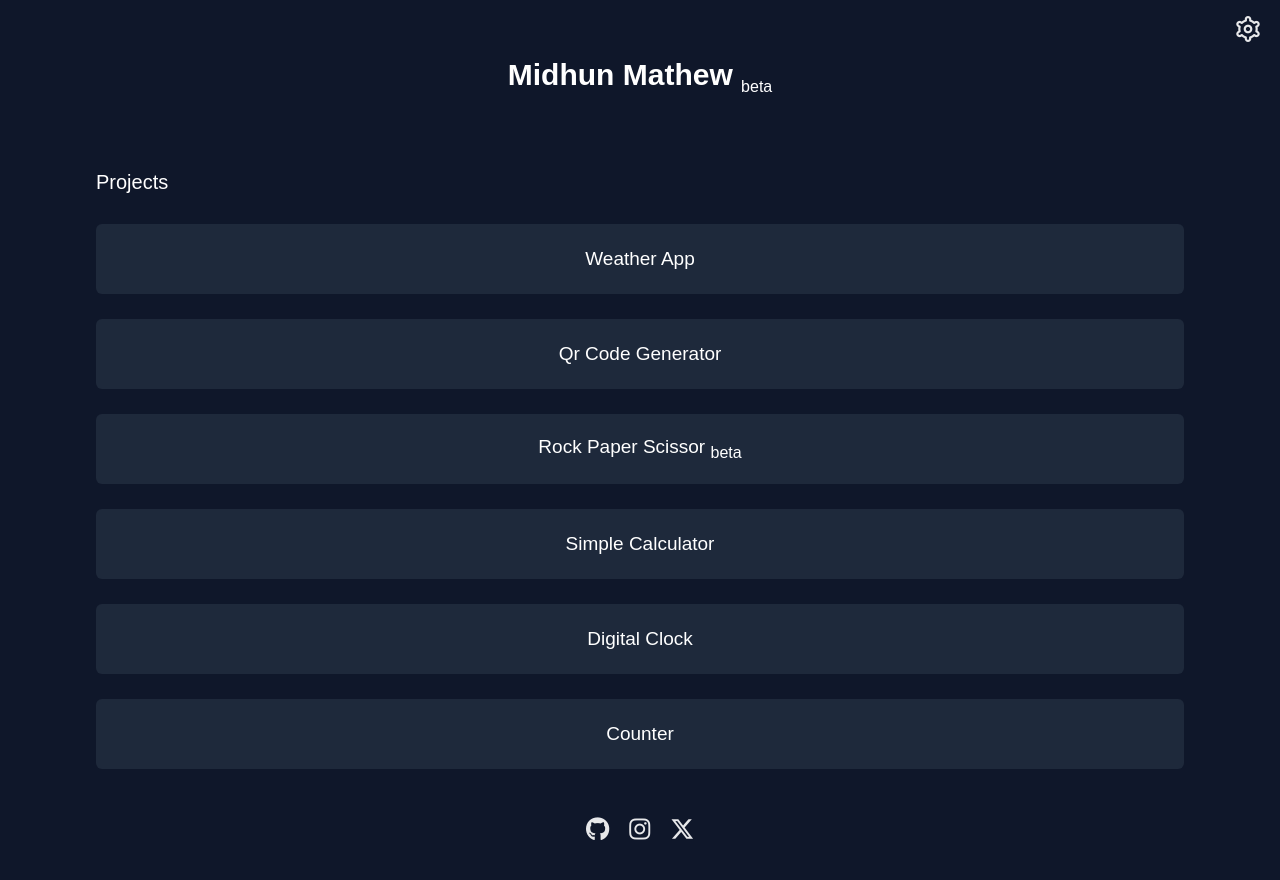
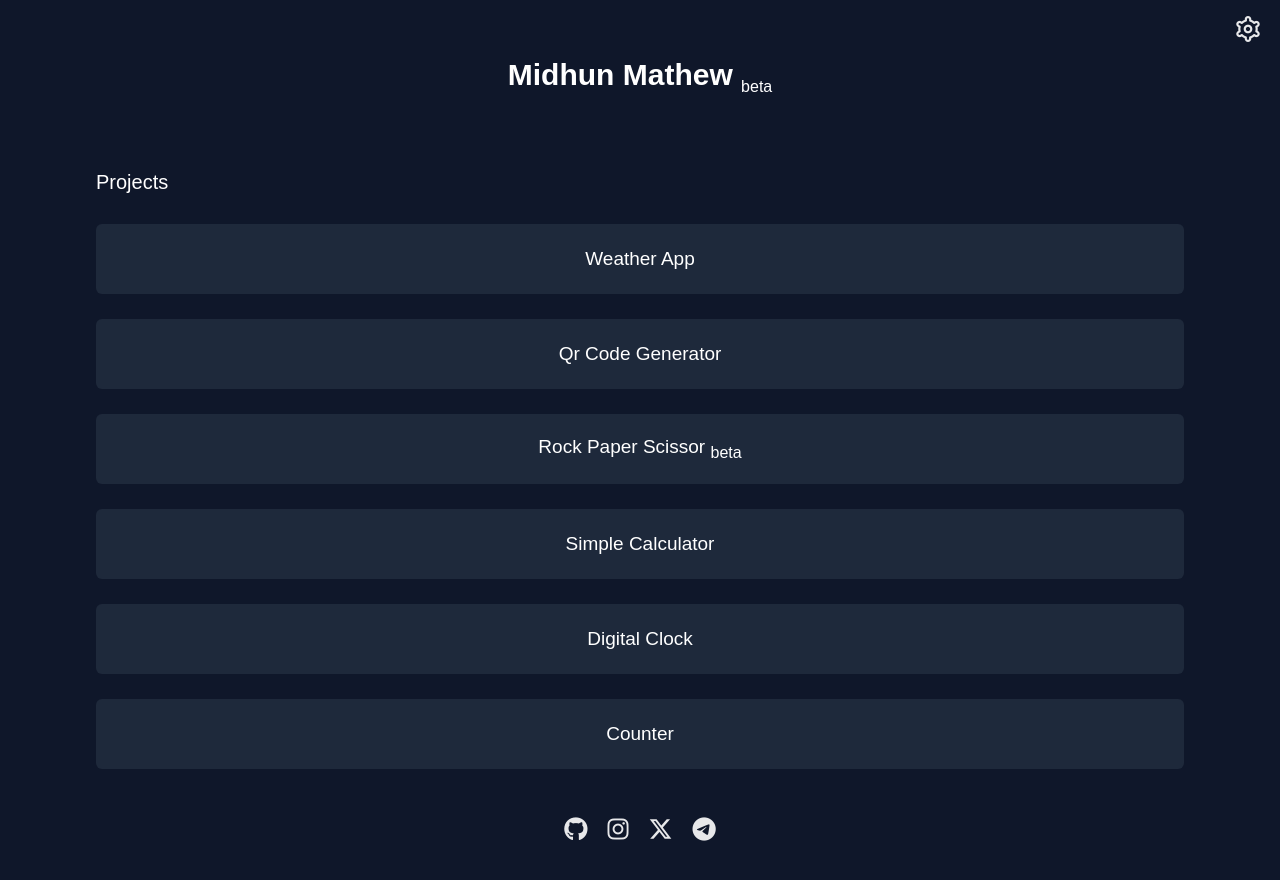
Before and after one commit to Midhun777/midhun777.github.io, a plain HTML site: page index.html in a window 1280 px wide. Drawn offline with nearby package versions, Linux system fonts and the light colour scheme; a web font is replaced by a local one.

Commit message:
update index.html

```diff
--- a/index.html
+++ b/index.html
@@ -122,6 +122,9 @@
 		<a href="https://x.com/MidhunMathew770?t=HDeW2UH-KQBZ6hb7pTktHw&s=09">
 			<i class="fa-brands fa-x-twitter"></i>
 		</a>
+		<a href="https://t.me/midmat4828">
+			<i class="fa-brands fa-telegram"></i>
+		</a>
 	</footer>
 
 	<script src="/main.js"></script>
```
